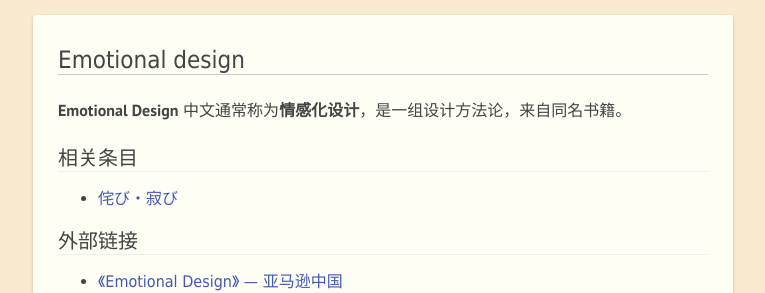
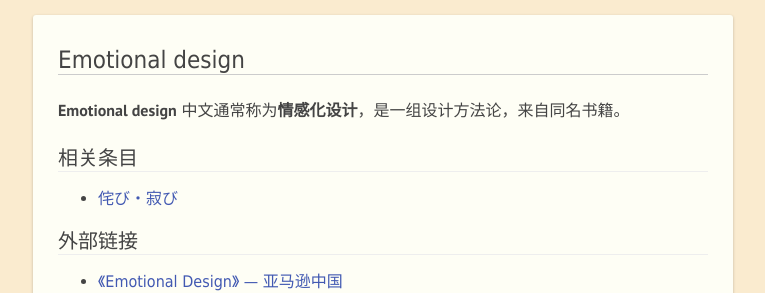
Before and after one commit to xuanxue/xuanxue.github.io, a Jekyll site: the page built from _posts/2014-08-25-Emotional-design.md, in a window 1280 px wide. Shown: the part 317-610 px from the top of the page, without its empty margins (257-1022 px from the left). Built offline with Jekyll 4.4.1, drawn with Linux system fonts in a browser that asks for light colours; nearby versions of some CDN libraries; some web fonts are replaced; Markdown is read by kramdown in place of the engine named in the settings.

Commit message:
typo fixed

```diff
--- a/_posts/2014-08-25-Emotional-design.md
+++ b/_posts/2014-08-25-Emotional-design.md
@@ -3,7 +3,7 @@ layout: default
 title: Emotional design
 ---
 
-**Emotional Design** 中文通常称为**情感化设计**，是一组设计方法论，来自同名书籍。
+**Emotional design** 中文通常称为**情感化设计**，是一组设计方法论，来自同名书籍。
 
 ## 相关条目
 
```
